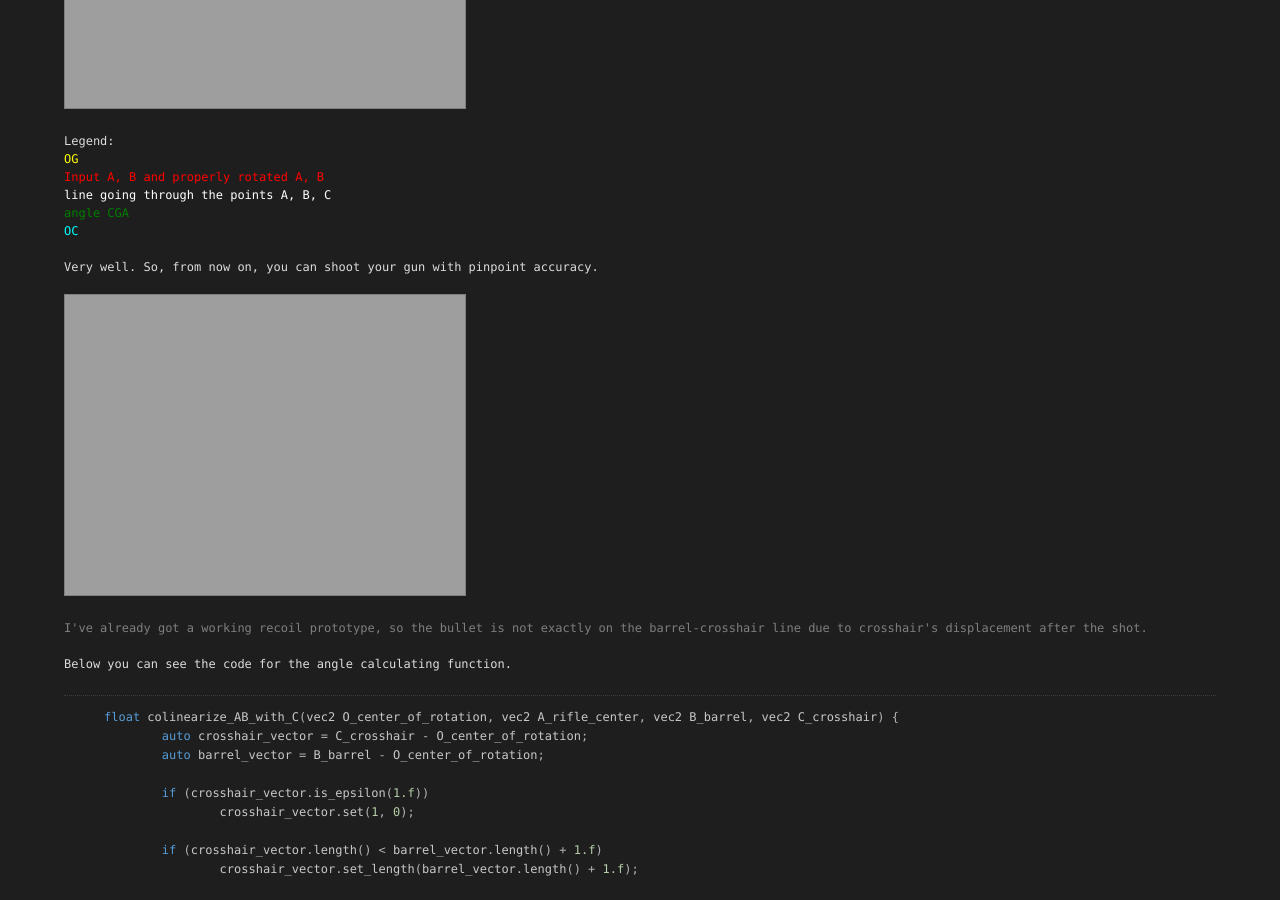
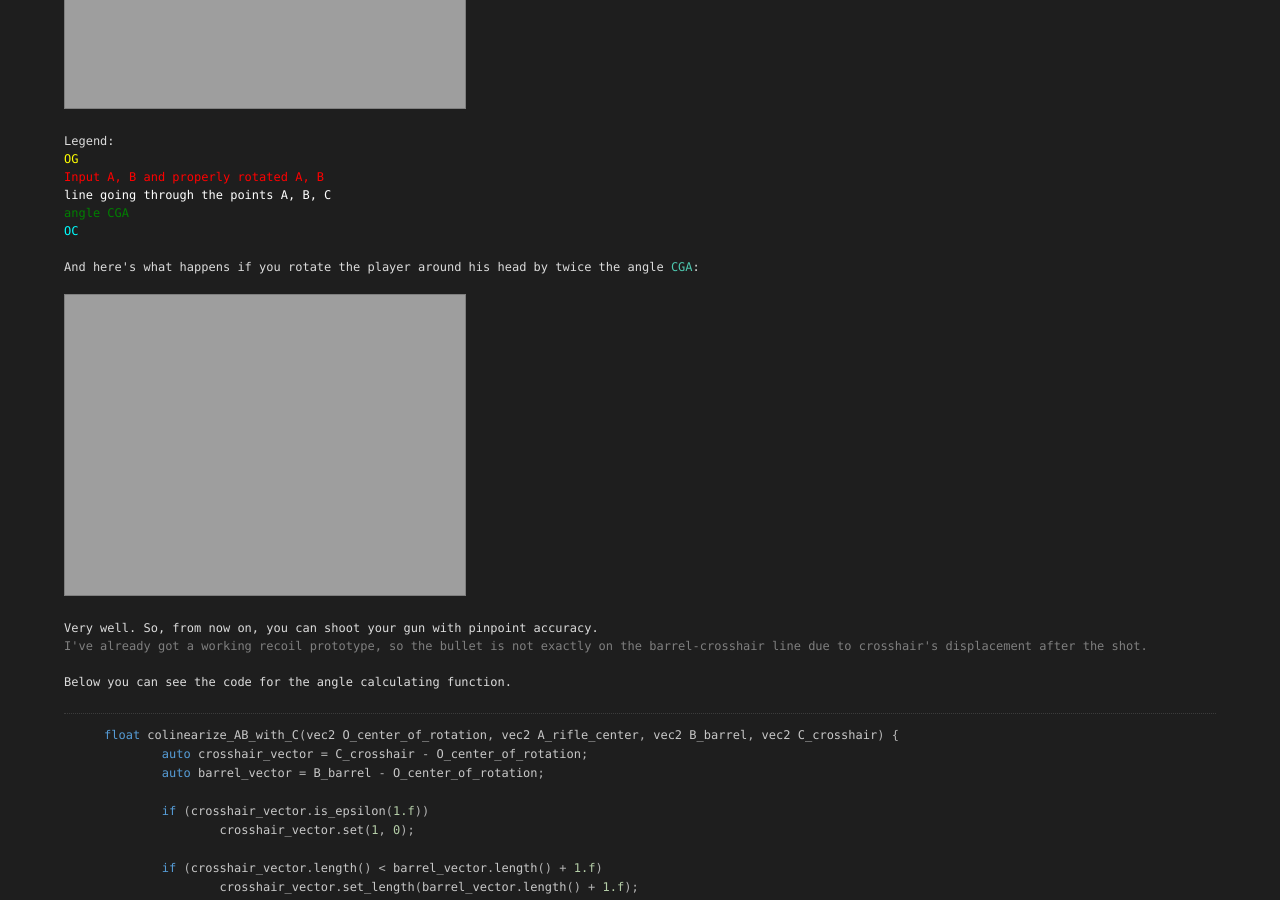
Before and after one commit to TeamHypersomnia/TeamHypersomnia.github.io, a Jekyll site: the page built from _posts/2016-04-13-rotating-player-so-that-rifle-points-at-crosshair.html, in a window 1280 px wide and 900 px high, scrolled down 2156 px. Built offline with Jekyll 4.4.1, drawn with Linux system fonts in a browser that asks for light colours.

Commit message:
edit with summary

```diff
--- a/_posts/2016-04-13-rotating-player-so-that-rifle-points-at-crosshair.html
+++ b/_posts/2016-04-13-rotating-player-so-that-rifle-points-at-crosshair.html
@@ -57,8 +57,9 @@ Legend:<br/>
 <span style="color: green">angle CGA</span><br/>
 <span style="color: cyan">OC</span><br/>
 <br/>
-Very well. So, from now on, you can shoot your gun with pinpoint accuracy.<br/><br/>
+And here's what happens if you rotate the player around his head by twice the angle <span class="vstype">CGA</span>:<br/><br/>
 <img src="{{ site.img_dir }}colinearity.png"/><br/><br/>
+Very well. So, from now on, you can shoot your gun with pinpoint accuracy.<br/>
 <span class="vsparam">I've already got a working recoil prototype, so the bullet is not exactly on the barrel-crosshair line due to crosshair's displacement after the shot.</span><br/><br/>
 <!--<a href=""> Click to see animation.-->
 
```
